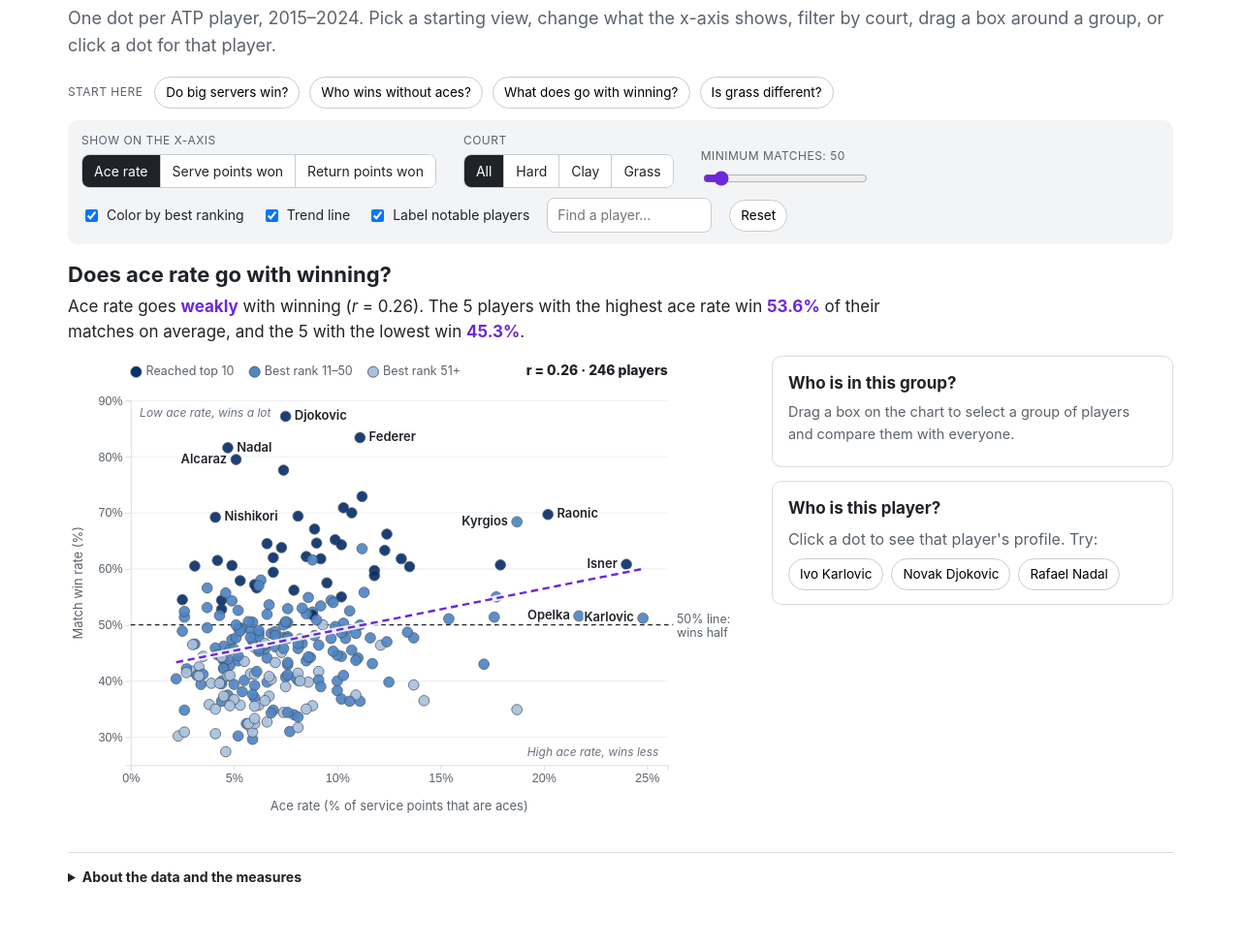
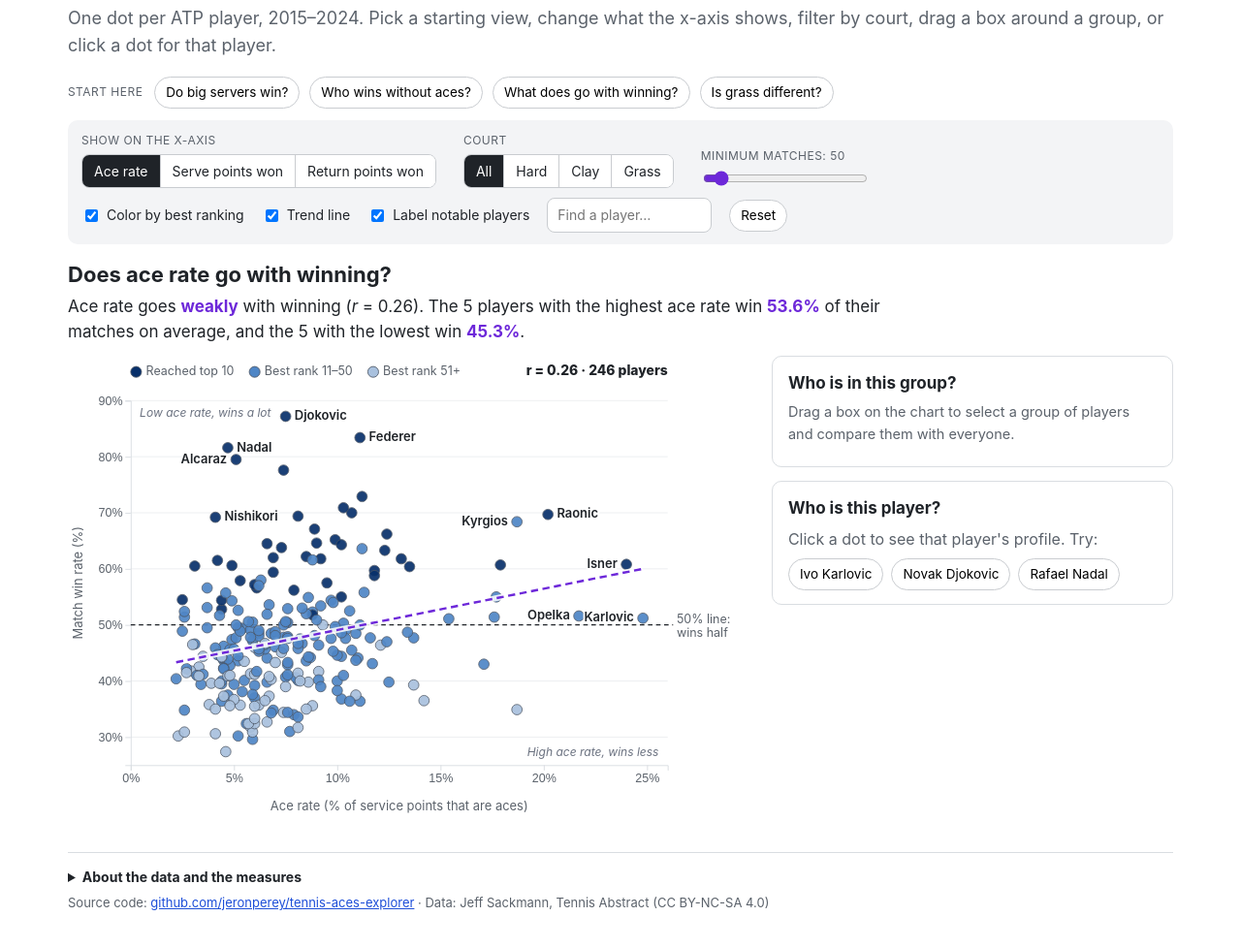
Before and after one commit to jeronperey/tennis-aces-explorer, a plain HTML site: page explorer/index.html in a window 1280 px wide. Shown: the part 96-1074 px from the top of the page at 97% size. Drawn offline with Linux system fonts and the light colour scheme.

Commit message:
Explorer: visible source-code link outside the collapsed notes

```diff
--- a/explorer/index.html
+++ b/explorer/index.html
@@ -28,6 +28,7 @@
       <p><b>Who is shown.</b> Players with at least 50 matches (30 on a given court), 2015–2024, men's tour-level matches only; use the minimum-matches slider to raise the bar. Unfinished matches and matches on other surfaces are left out.</p>
       <p><b>Data and code.</b> Jeff Sackmann, <i>Tennis Abstract</i> ATP match data, 2015–2024 (CC BY-NC-SA 4.0), via <a href="https://github.com/Aneeshers/tennis-sackmann-archive">github.com/Aneeshers/tennis-sackmann-archive</a>. Built with <a href="https://d3js.org">D3</a>. Source code: <a href="https://github.com/jeronperey/tennis-aces-explorer">github.com/jeronperey/tennis-aces-explorer</a>.</p>
     </details>
+    <p class="tiny">Source code: <a href="https://github.com/jeronperey/tennis-aces-explorer">github.com/jeronperey/tennis-aces-explorer</a> · Data: Jeff Sackmann, Tennis Abstract (CC BY-NC-SA 4.0)</p>
   </main>
   <script src="../lib/d3.min.js"></script>
   <script src="../shared/data.js"></script>
```
